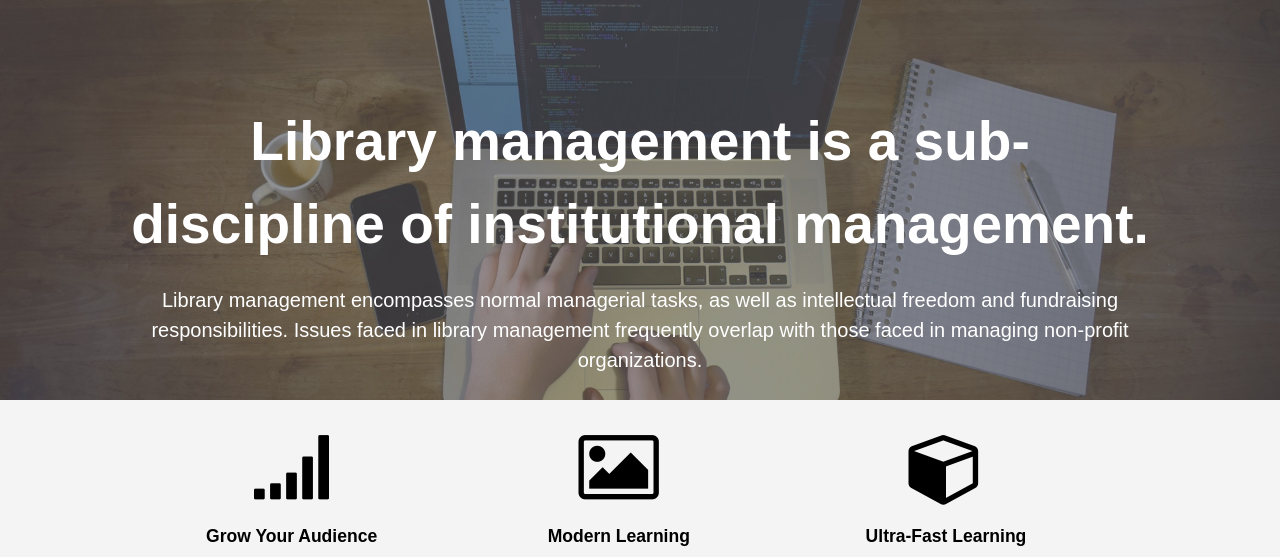
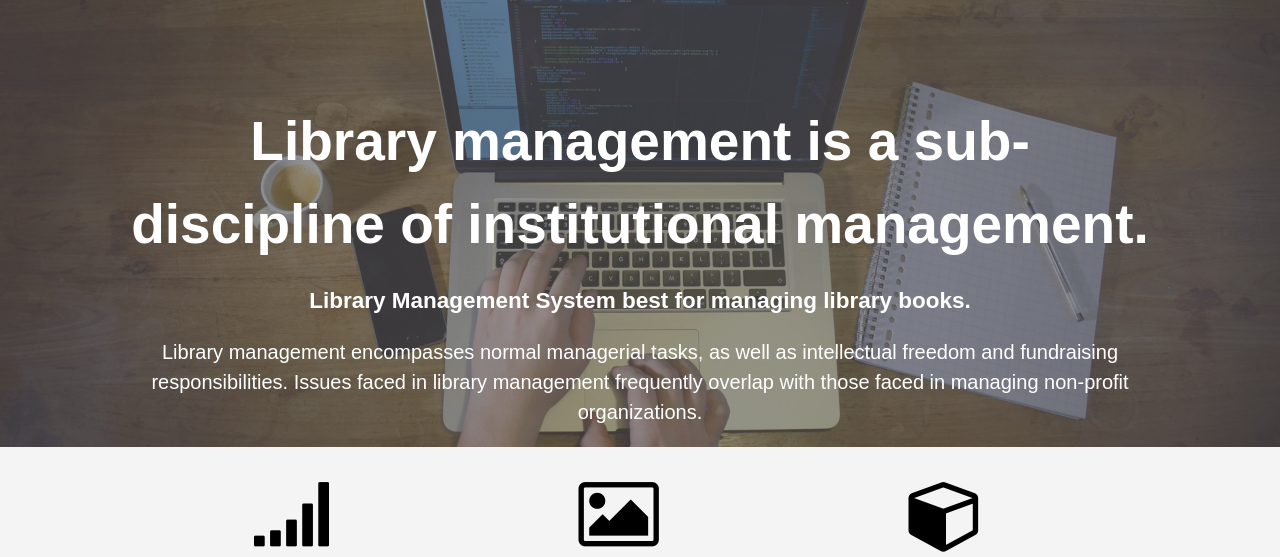
Before and after one commit to sumanthanet5/Library, a PHP site: page / in a window 1280 px wide. Shown: the part 112-669 px from the top of the page. Run offline with PHP 8.4, Linux system fonts and the light colour scheme.

Commit message:
Library Management System best for managing library books.

```diff
--- a/index.php
+++ b/index.php
@@ -31,6 +31,7 @@
     <section id="showcase">
       <div class="container">
         <h1>Library management is a sub-discipline of institutional management.</h1>
+        <h2>Library Management System best for managing library books.</h2>
         <p>Library management encompasses normal managerial tasks, as well as intellectual freedom and fundraising responsibilities. Issues faced in library management frequently overlap with those faced in managing non-profit organizations.</p>
       </div>
     </section>
```
